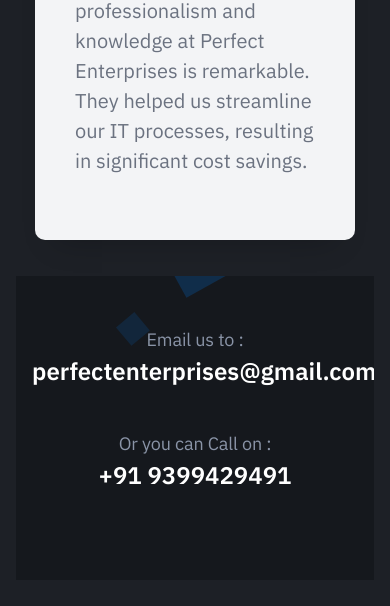
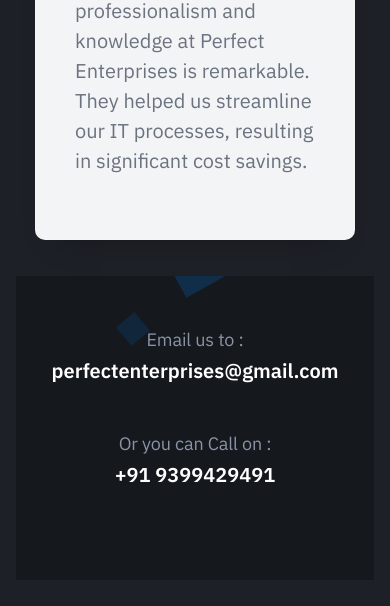
Before and after one commit to bainnss/perfect-enterprises, a website: page index.html in a window 390 px wide. Shown: the part 5372-5978 px from the top of the page. Drawn offline with nearby package versions, Linux system fonts and the light colour scheme.

Commit message:
contact us text size changes

```diff
--- a/index.html
+++ b/index.html
@@ -437,11 +437,11 @@
                     <div class="cta-inner section-inner">
                         <div>
                         <small>Email us to : </small>
-                        <h3 class="section-title mt-0">perfectenterprises@gmail.com</h3>
+                        <h3 class="section-title section-contact-text mt-0">perfectenterprises@gmail.com</h3>
                         </div>
                         <div>
                         <small>Or you can Call on : </small>
-                        <h3 class="section-title mt-0">+91 9399429491</h3>
+                        <h3 class="section-title section-contact-text mt-0">+91 9399429491</h3>
                         </div>
 
                     </div>
--- a/src/scss/test.css
+++ b/src/scss/test.css
@@ -103,3 +103,8 @@
 .hero-figure::after {
     background: none;
 }
+@media (max-width : 580px) {
+    .section-contact-text {
+        font-size: 20px;
+    }
+}
```
